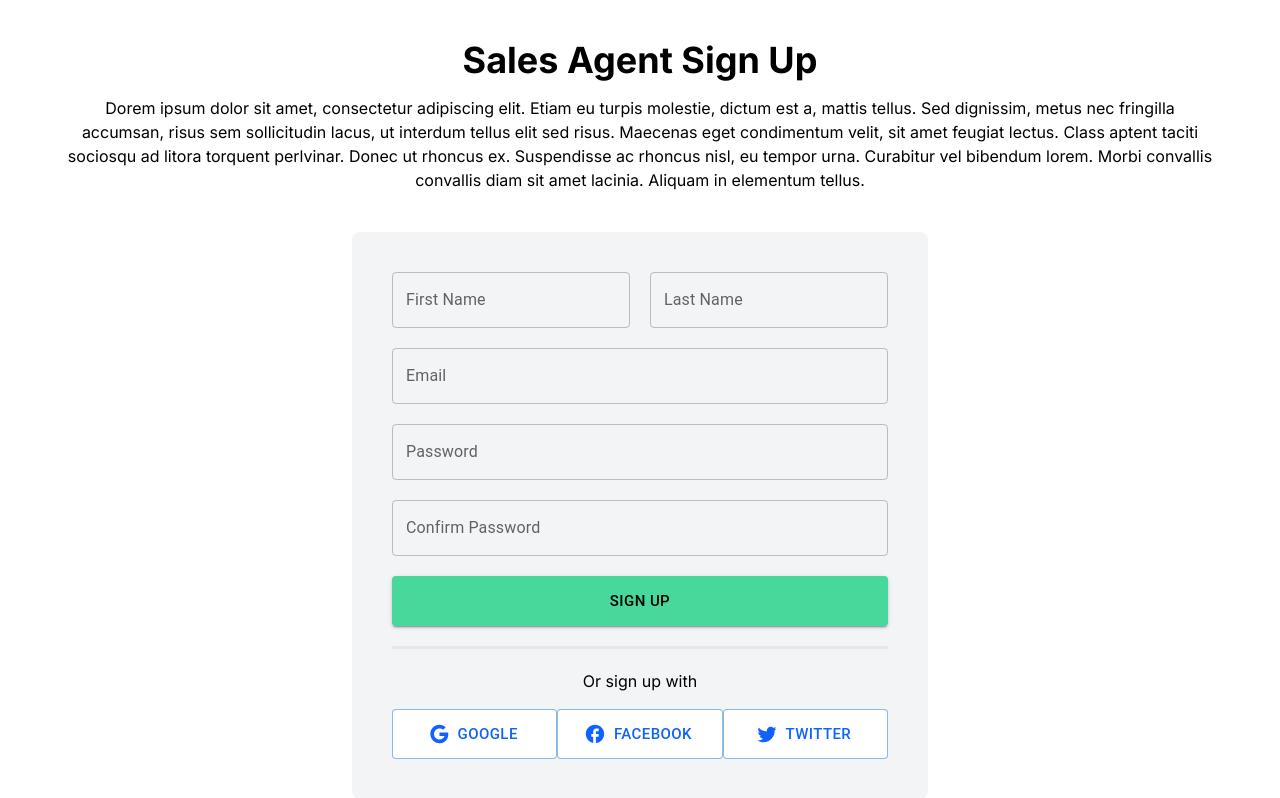
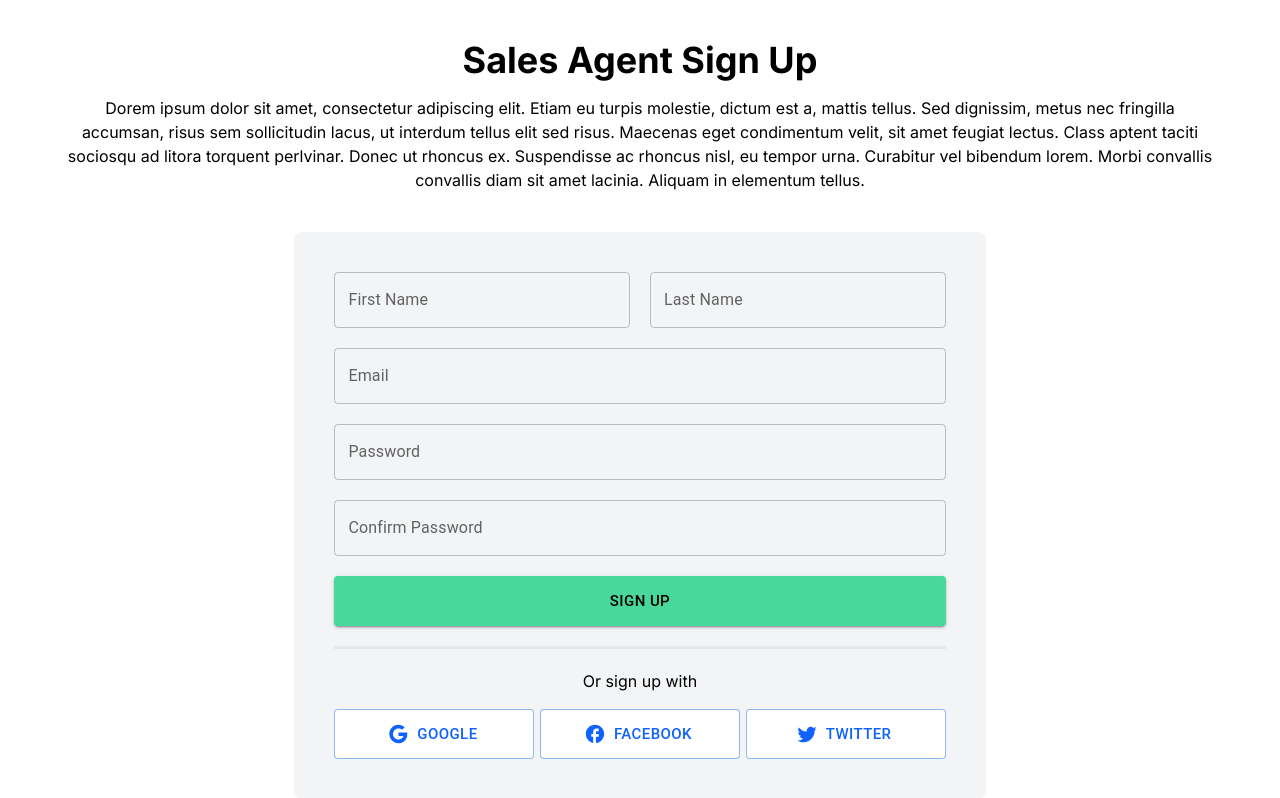
Before and after one commit to SWC-Org/swc-frontend, a Next.js app: page /salesAgent/register in a window 1280 px wide. Shown: the top 798 px of the page. Built offline with nearby package versions, Linux system fonts and the light colour scheme.

Commit message:
updated the ui

```diff
--- a/app/salesAgent/register/page.tsx
+++ b/app/salesAgent/register/page.tsx
@@ -41,7 +41,7 @@ export default function SignUp() {
         </p>
       </header>
 
-      <form className=" flex flex-col gap-5 p-10 rounded-lg sm:w-3/5 md:w-1/2 lg:w-1/2  m-auto mt-10 min-w-sm bg-gray-100 ">
+      <form className=" flex flex-col gap-5 p-10 rounded-lg sm:w-4/5 md:w-4/5 lg:w-3/5  m-auto mt-10 min-w-sm bg-gray-100 ">
         <div className=" flex gap-5 ">
           <CustomTextField
             id="FirstName"
```
Also changed, not shown: tsconfig.json (indentation only).
